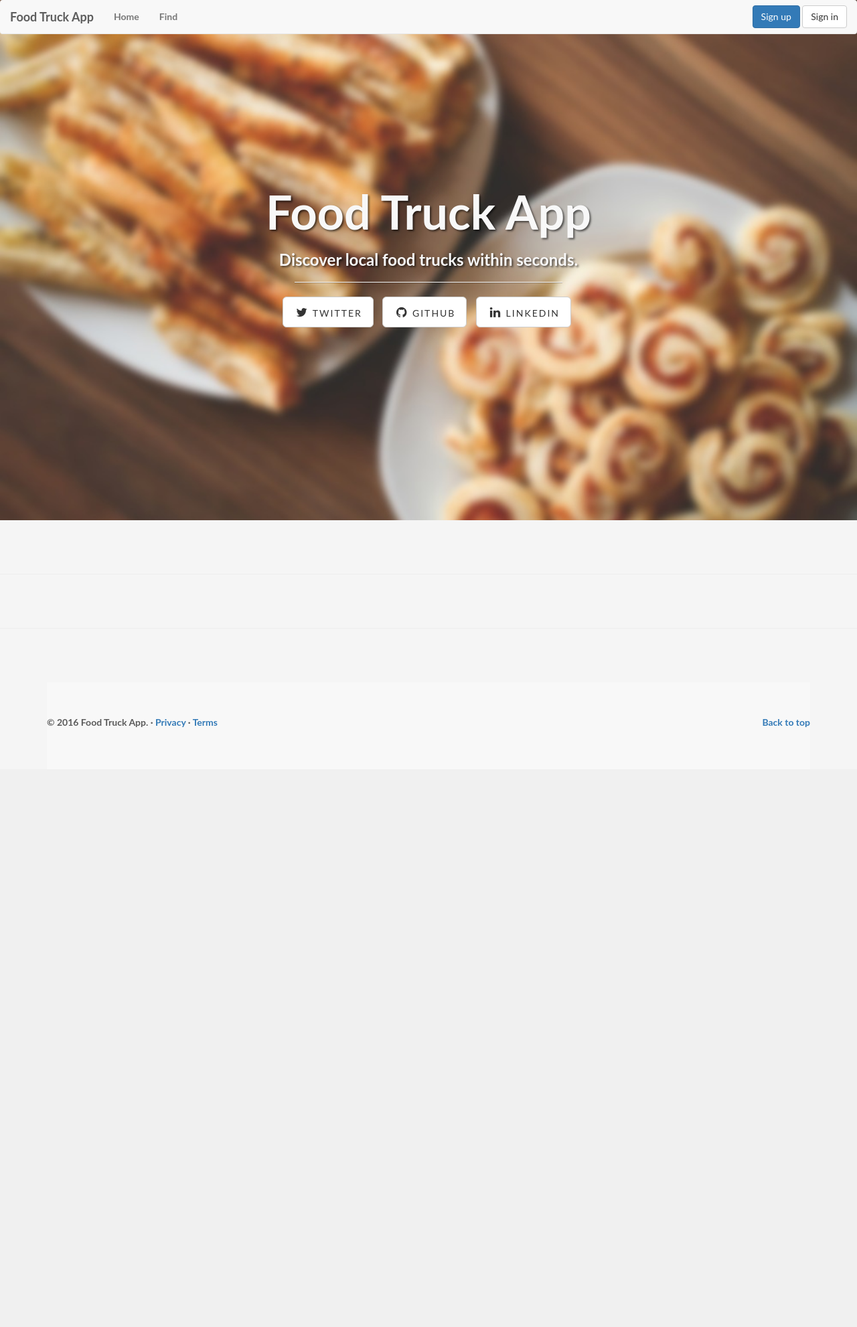
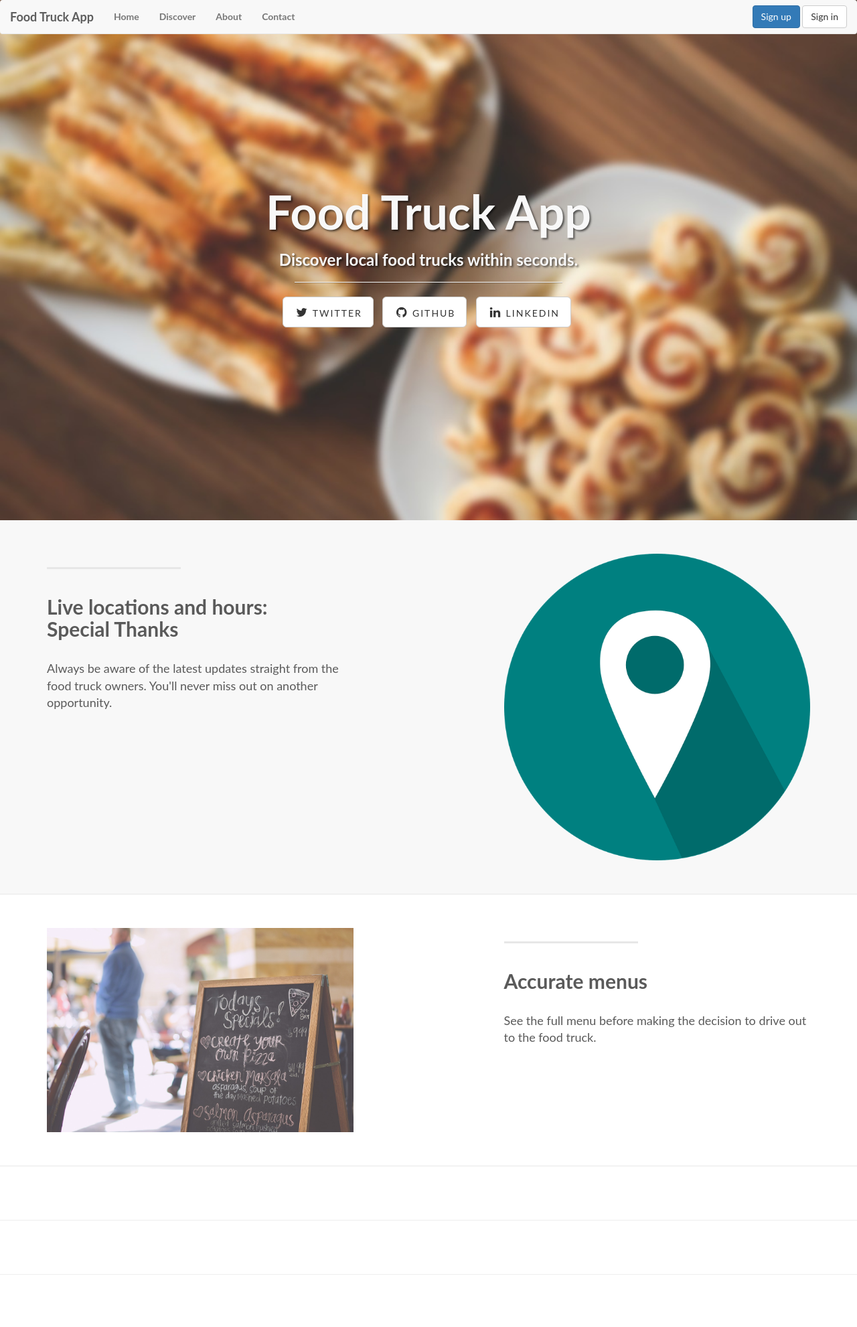
Before and after one commit to jasonganub/food_cart_app, a Django app: page / in a window 1280 px wide. Shown: the top 1982 px of the page at 67% size. Before the commit the page ends 1086 px from the top, so only its background shows below. Run offline with Django 3.2, Linux system fonts and the light colour scheme; some libraries are stand-ins or nearby versions.

Commit message:
Added content to landing page and images

```diff
--- a/static/css/custom.css
+++ b/static/css/custom.css
@@ -2,13 +2,6 @@
 /* GLOBAL STYLES
 -------------------------------------------------- */
 /* Padding below the footer and lighter body text */
-body {
-  height: 100%;
-  padding-bottom: 40px;
-  background-color: #f5f5f5;
-  color: #5a5a5a;
-}
-
 ul {
     list-style-type: none;
 }
--- a/templates/base.html
+++ b/templates/base.html
@@ -51,7 +51,9 @@
 						<div id="navbar" class="navbar-collapse collapse">
 							<ul class="nav navbar-nav">
 								<li><a href="/">Home</a></li>
-								<li><a href="#">Find</a></li>
+								<li><a href="#">Discover</a></li>
+								<li><a href="#">About</a></li>
+								<li><a href="#">Contact</a></li>
 							</ul>
 							<div class="navbar-form navbar-right">
               	<a class="btn btn-primary" href="/signup/">Sign up</a>
--- a/templates/landing_page.html
+++ b/templates/landing_page.html
@@ -33,4 +33,53 @@
 </div>
 <!-- /.intro-header -->
 
+
+<!-- Page Content -->
+
+<a  name="services"></a>
+<div class="content-section-a">
+
+  <div class="container">
+    <div class="row">
+      <div class="col-lg-5 col-sm-6">
+        <hr class="section-heading-spacer">
+        <div class="clearfix"></div>
+        <h2 class="section-heading">Live locations and hours:<br>Special Thanks</h2>
+        <p class="lead">Always be aware of the latest updates straight from the food truck owners. You'll never miss out on another opportunity.</p>
+      </div>
+      <div class="col-lg-5 col-lg-offset-2 col-sm-6">
+        <img class="img-responsive" src="/static/img/location.png" alt="location picture">
+      </div>
+    </div>
+
+  </div>
+  <!-- /.container -->
+
+</div>
+<!-- /.content-section-a -->
+
+
+<div class="content-section-b">
+
+  <div class="container">
+
+    <div class="row">
+      <div class="col-lg-5 col-lg-offset-1 col-sm-push-6  col-sm-6">
+        <hr class="section-heading-spacer">
+        <div class="clearfix"></div>
+        <h2 class="section-heading">Accurate menus</h2>
+        <p class="lead">See the full menu before making the decision to drive out to the food truck.</p>
+      </div>
+      <div class="col-lg-5 col-sm-pull-6  col-sm-6">
+        <img class="img-responsive" src="/static/img/menu.jpg" alt="menu picture">
+      </div>
+    </div>
+
+  </div>
+  <!-- /.container -->
+
+</div>
+<!-- /.content-section-b -->
+
+
 {% endblock %}
```
Also changed, not shown: static/img/location.png (added), static/img/menu.jpg (added).
